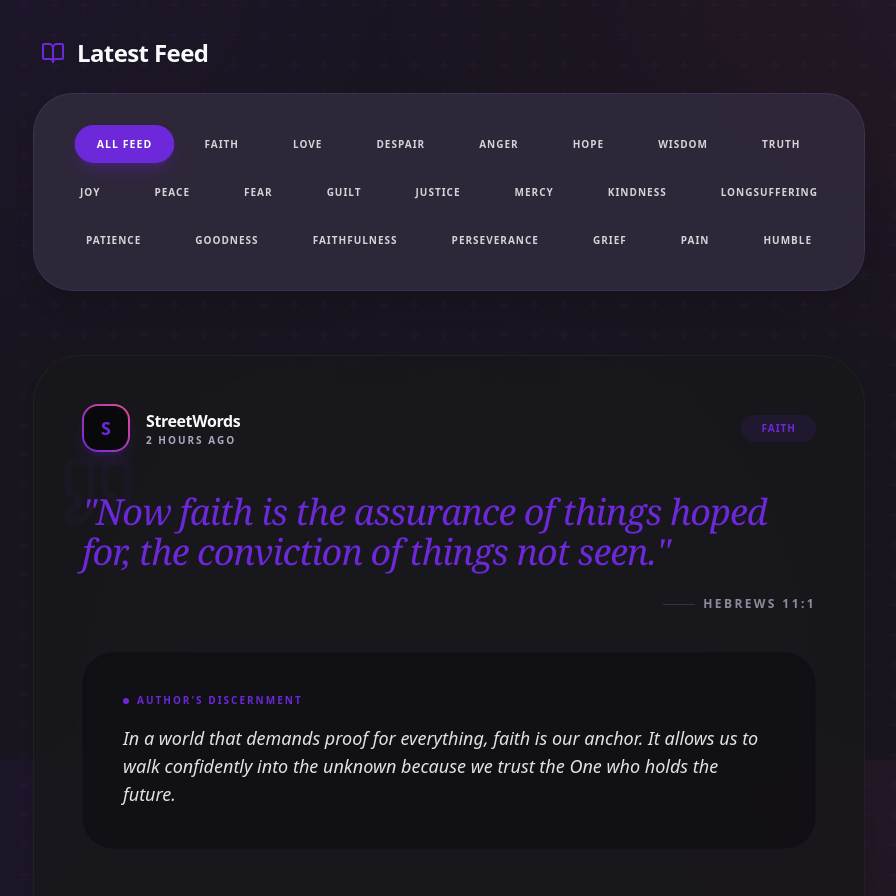
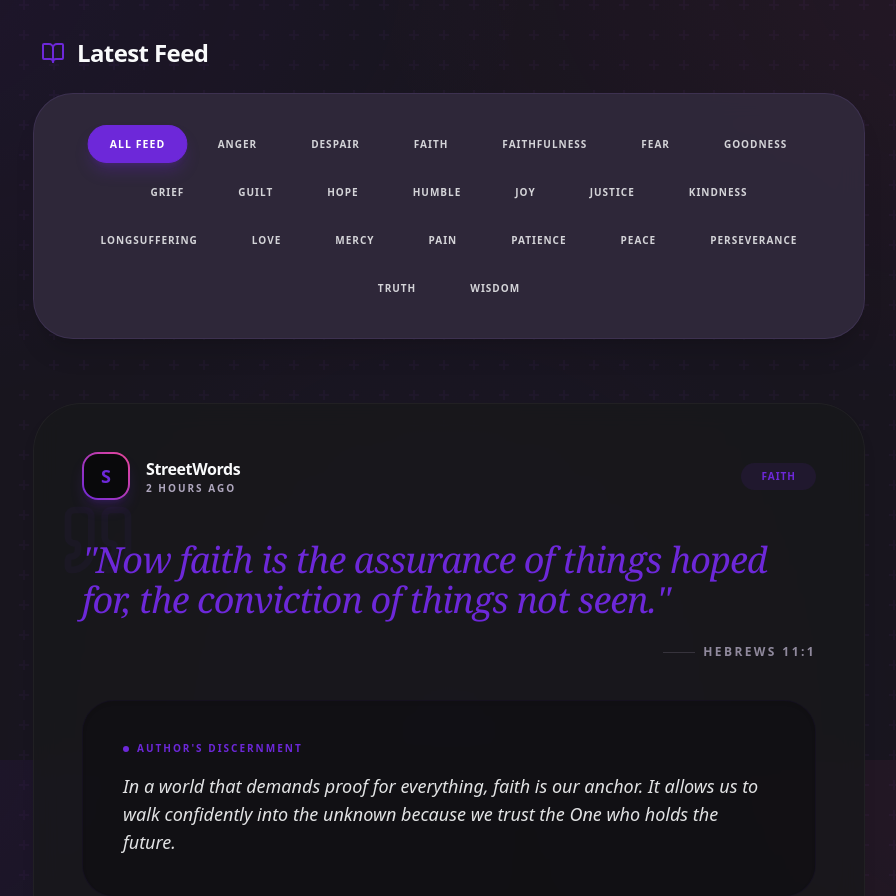
Before and after one commit to MJAPPY/Street-Words, a React (Vite) app: page /feed in a window 1280 px wide. Shown: the part 840-1736 px from the top of the page, without its empty margins (191-1087 px from the left). Built offline with nearby package versions, Linux system fonts and the light colour scheme.

Commit message:
[dyad] Sorted all category data and filter pills alphabetically - wrote 2 file(s)

```diff
--- a/src/components/CategoryPills.tsx
+++ b/src/components/CategoryPills.tsx
@@ -6,10 +6,9 @@ import { cn } from '@/lib/utils';
 import { Button } from '@/components/ui/button';
 
 const categories: Category[] = [
-  'Faith', 'Love', 'Despair', 'Anger', 'Hope', 'Wisdom', 'Truth',
-  'Joy', 'Peace', 'Fear', 'Guilt', 'Justice', 'Mercy',
-  'Kindness', 'Longsuffering', 'Patience', 'Goodness', 'Faithfulness',
-  'Perseverance', 'Grief', 'Pain', 'Humble'
+  'Anger', 'Despair', 'Faith', 'Faithfulness', 'Fear', 'Goodness', 'Grief',
+  'Guilt', 'Hope', 'Humble', 'Joy', 'Justice', 'Kindness', 'Longsuffering',
+  'Love', 'Mercy', 'Pain', 'Patience', 'Peace', 'Perseverance', 'Truth', 'Wisdom'
 ];
 
 interface CategoryPillsProps {
--- a/src/types.ts
+++ b/src/types.ts
@@ -53,26 +53,26 @@ export interface UserProfile {
 }
 
 export const CATEGORY_DATA: CategoryInfo[] = [
+  { name: 'Anger', description: 'Righteous indignation and processing intense emotion.', count: 34, color: 'from-orange-600 to-red-700', icon: 'Flame' },
+  { name: 'Despair', description: 'Finding light in the darkest valleys and heavy hearts.', count: 56, color: 'from-slate-600 to-slate-900', icon: 'CloudRain' },
   { name: 'Faith', description: 'Assurance in the unseen and trust in the divine.', count: 124, color: 'from-blue-500 to-indigo-600', icon: 'Shield' },
-  { name: 'Love', description: 'The greatest commandment and the heart of grace.', count: 89, color: 'from-rose-400 to-pink-600', icon: 'Heart' },
-  { name: 'Despair', description: 'Finding light in the darkest valleys and heavy hearts.', count: 56, color: 'from-slate-600 to-slate-900', icon: 'CloudRain' },
-  { name: 'Anger', description: 'Righteous indignation and processing intense emotion.', count: 34, color: 'from-orange-600 to-red-700', icon: 'Flame' },
+  { name: 'Faithfulness', description: 'Reliability and steadfast loyalty to the truth.', count: 39, color: 'from-indigo-400 to-blue-700', icon: 'ShieldCheck' },
+  { name: 'Fear', description: 'Confronting anxieties with the presence of the Spirit.', count: 45, color: 'from-indigo-800 to-purple-950', icon: 'EyeOff' },
+  { name: 'Goodness', description: 'Moral excellence and virtue in daily living.', count: 48, color: 'from-lime-400 to-emerald-600', icon: 'CheckCircle2' },
+  { name: 'Grief', description: 'Mourning with hope and walking through deep loss.', count: 18, color: 'from-zinc-600 via-indigo-950 to-neutral-900', icon: 'Frown' },
+  { name: 'Guilt', description: 'Navigating conviction towards the path of repentance.', count: 29, color: 'from-zinc-500 to-zinc-800', icon: 'History' },
   { name: 'Hope', description: 'The anchor for the soul and expectations of goodness.', count: 112, color: 'from-amber-300 to-orange-500', icon: 'Sun' },
-  { name: 'Wisdom', description: 'Prudent discernment and the path of understanding.', count: 78, color: 'from-emerald-500 to-teal-700', icon: 'Compass' },
-  { name: 'Truth', description: 'Unwavering reality and the word that sets us free.', count: 95, color: 'from-violet-500 to-purple-700', icon: 'Key' },
+  { name: 'Humble', description: 'Walking meekly before the Lord and loving modesty of spirit.', count: 15, color: 'from-teal-600 via-emerald-700 to-zinc-900', icon: 'Footprints' },
   { name: 'Joy', description: 'Strength found in celebration and eternal gladness.', count: 67, color: 'from-yellow-400 to-amber-600', icon: 'Smile' },
-  { name: 'Peace', description: 'The stillness that surpasses all human understanding.', count: 82, color: 'from-cyan-400 to-blue-500', icon: 'Wind' },
-  { name: 'Fear', description: 'Confronting anxieties with the presence of the Spirit.', count: 45, color: 'from-indigo-800 to-purple-950', icon: 'EyeOff' },
-  { name: 'Guilt', description: 'Navigating conviction towards the path of repentance.', count: 29, color: 'from-zinc-500 to-zinc-800', icon: 'History' },
   { name: 'Justice', description: 'The righteous pursuit of equity and divine order.', count: 41, color: 'from-red-800 to-stone-900', icon: 'Scale' },
-  { name: 'Mercy', description: 'The kindness that triumphs over judgment and law.', count: 73, color: 'from-emerald-300 to-teal-500', icon: 'HandHeart' },
   { name: 'Kindness', description: 'Friendly, generous, and considerate actions.', count: 52, color: 'from-pink-300 to-rose-400', icon: 'Sparkles' },
   { name: 'Longsuffering', description: 'Enduring trials with a steady heart and spirit.', count: 21, color: 'from-slate-400 to-slate-600', icon: 'Anchor' },
+  { name: 'Love', description: 'The greatest commandment and the heart of grace.', count: 89, color: 'from-rose-400 to-pink-600', icon: 'Heart' },
+  { name: 'Mercy', description: 'The kindness that triumphs over judgment and law.', count: 73, color: 'from-emerald-300 to-teal-500', icon: 'HandHeart' },
+  { name: 'Pain', description: 'Finding healing, strength, and comfort under physical or emotional trials.', count: 22, color: 'from-rose-700 via-red-800 to-stone-900', icon: 'HeartCrack' },
   { name: 'Patience', description: 'Calm endurance under pressure or delay.', count: 64, color: 'from-amber-200 to-yellow-500', icon: 'Clock' },
-  { name: 'Goodness', description: 'Moral excellence and virtue in daily living.', count: 48, color: 'from-lime-400 to-emerald-600', icon: 'CheckCircle2' },
-  { name: 'Faithfulness', description: 'Reliability and steadfast loyalty to the truth.', count: 39, color: 'from-indigo-400 to-blue-700', icon: 'ShieldCheck' },
+  { name: 'Peace', description: 'The stillness that surpasses all human understanding.', count: 82, color: 'from-cyan-400 to-blue-500', icon: 'Wind' },
   { name: 'Perseverance', description: 'Steadfast endurance and pressing on through trials.', count: 47, color: 'from-orange-500 to-yellow-600', icon: 'Anchor' },
-  { name: 'Grief', description: 'Mourning with hope and walking through deep loss.', count: 18, color: 'from-zinc-600 via-indigo-950 to-neutral-900', icon: 'Frown' },
-  { name: 'Pain', description: 'Finding healing, strength, and comfort under physical or emotional trials.', count: 22, color: 'from-rose-700 via-red-800 to-stone-900', icon: 'HeartCrack' },
-  { name: 'Humble', description: 'Walking meekly before the Lord and loving modesty of spirit.', count: 15, color: 'from-teal-600 via-emerald-700 to-zinc-900', icon: 'Footprints' },
+  { name: 'Truth', description: 'Unwavering reality and the word that sets us free.', count: 95, color: 'from-violet-500 to-purple-700', icon: 'Key' },
+  { name: 'Wisdom', description: 'Prudent discernment and the path of understanding.', count: 78, color: 'from-emerald-500 to-teal-700', icon: 'Compass' },
 ];
```
